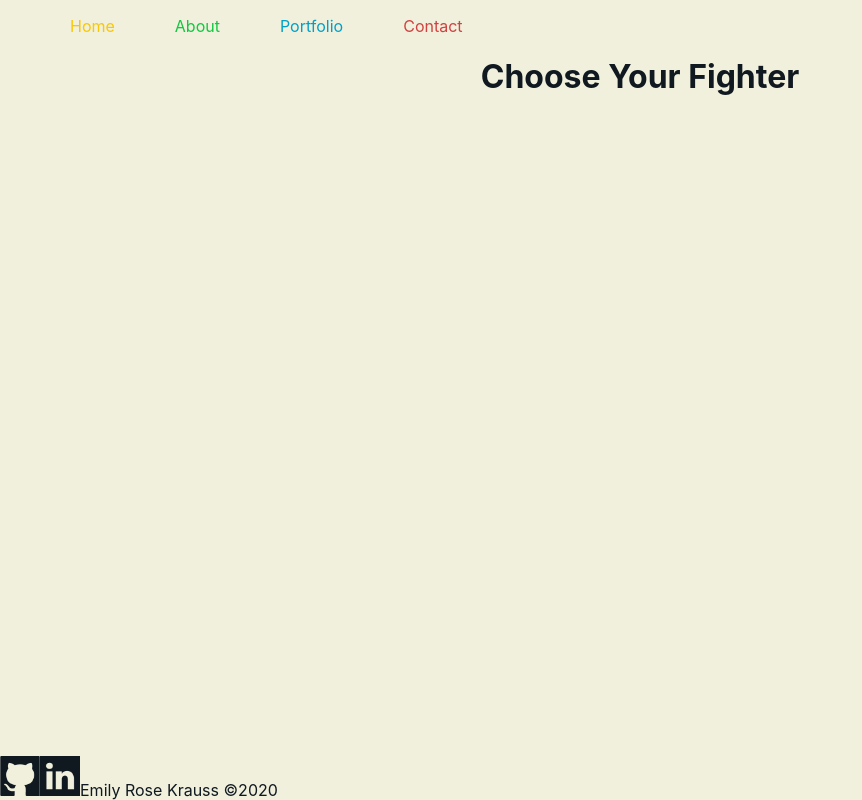
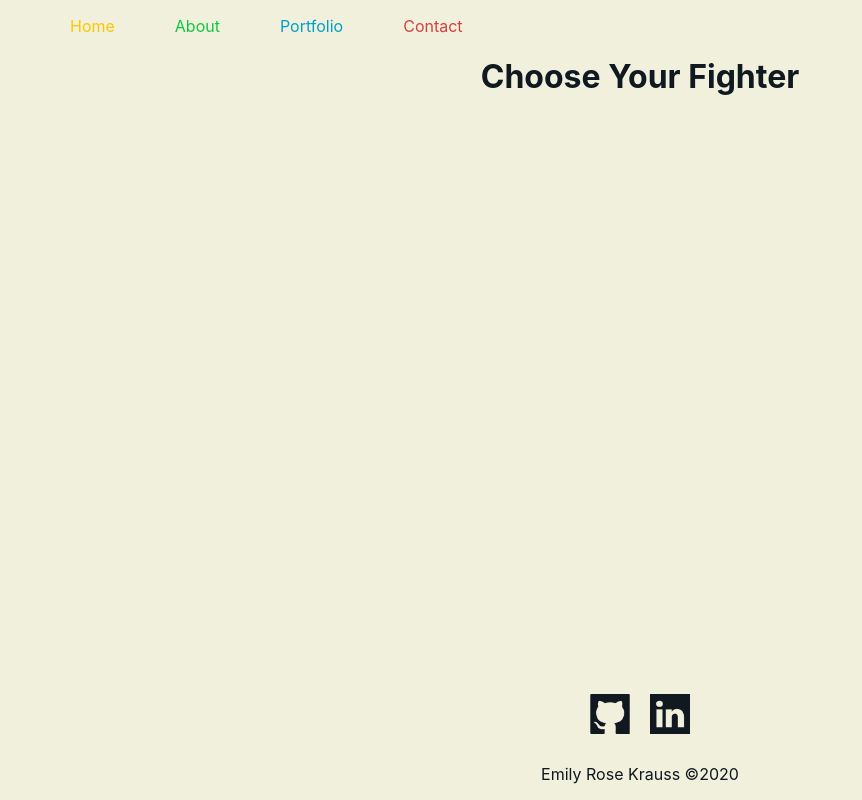
Before and after one commit to Emily-Rose-K/portfolio, a Next.js app: page /about in a window 1280 px wide. Shown: the whole page, without its empty margins (0-862 px from the left). Built offline with nearby package versions, Linux system fonts and the light colour scheme.

Commit message:
footer done

```diff
--- a/components/footer.js
+++ b/components/footer.js
@@ -5,19 +5,21 @@ export default function Footer() {
         position: "absolute",
         left:0,
         bottom:0,
-        right:0
+        right:0,
     }
     return (
         <footer style={footerstyle}>
-            <a href="https://www.linkedin.com/in/emily-krauss-89193510b/">
+            <div id="footer-icons">
+                <a href="https://www.linkedin.com/in/emily-krauss-89193510b/" target="_blank">
                     <img alt="LinkedIn" src="/github-logo.png"
                     width="40" height="40"></img>
                 </a>
-            <a href="https://github.com/Emily-Rose-K">
+                <a href="https://github.com/Emily-Rose-K" target="_blank">
                     <img alt="LinkedIn" src="/linkedin-logo.png"
                     width="40" height="40"></img>
                 </a>
-            Emily Rose Krauss ©2020
+            </div>
+           <p id="signature">Emily Rose Krauss ©2020</p>
         </footer>
     )
 }
--- a/styles/globals.css
+++ b/styles/globals.css
@@ -21,3 +21,16 @@ h1 {
   text-align: center;
   color: #101820
 }
+
+#footer-icons {
+  text-align: center;
+  display: flex;
+  justify-content: space-between;
+  max-width: 100px;
+  margin: 0 auto;
+  padding: 10px 0;
+}
+
+#signature {
+  text-align: center;
+}
```
Lines whose indentation alone changed are shown as unchanged.
